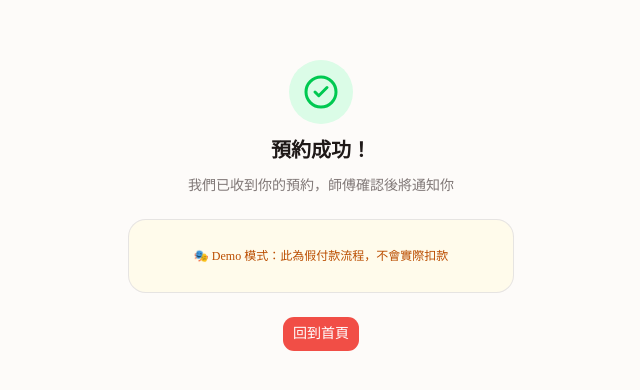
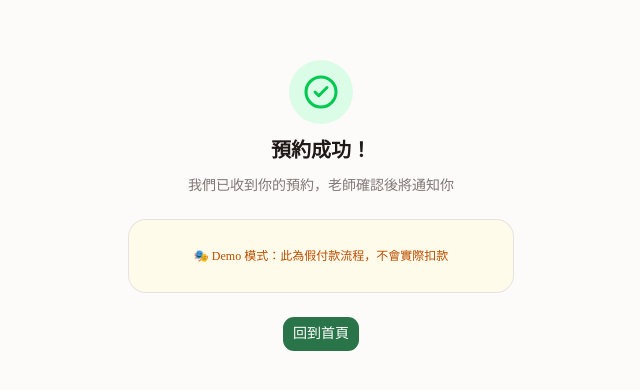
Before and after one commit to prolinkservice/prolink, a Next.js app: page /booking/success in a window 1280 px wide. Shown: the part 194-584 px from the top of the page, without its empty margins (319-959 px from the left). Built offline with nearby package versions, Linux system fonts and the light colour scheme; no server answers.

Commit message:
feat: 全站配色改為抹茶森林綠 (#4A7C59 / #6FAE82)

```diff
--- a/src/app/admin/page.tsx
+++ b/src/app/admin/page.tsx
@@ -102,7 +102,7 @@ export default async function AdminPage() {
                 return (
                   <div key={p.id} className="bg-white rounded-2xl border border-border overflow-hidden">
                     {/* 頂部色條 */}
-                    <div className="h-1 bg-gradient-to-r from-primary to-[#FF8E53]" />
+                    <div className="h-1 bg-gradient-to-r from-primary to-[#6FAE82]" />
 
                     <div className="p-6">
                       {/* 標頭 */}
--- a/src/app/booking/page.tsx
+++ b/src/app/booking/page.tsx
@@ -65,7 +65,7 @@ export default async function BookingPage({
 
   const profileRaw = practitioner.profiles as unknown
   const profile = (Array.isArray(profileRaw) ? profileRaw[0] : profileRaw) as { display_name: string | null; avatar_url: string | null } | null
-  const practitionerName = profile?.display_name ?? '師傅'
+  const practitionerName = profile?.display_name ?? '老師'
   const services = practitioner.services as { id: string; name: string; duration_minutes: number; price: number }[]
   const modes = practitioner.service_mode === 'both' ? ['at_shop', 'on_site'] : [practitioner.service_mode]
   const hasOnSite = practitioner.service_mode === 'on_site' || practitioner.service_mode === 'both'
@@ -89,7 +89,7 @@ export default async function BookingPage({
         <div className="px-4 py-5 flex flex-col gap-5 pb-32 max-w-lg mx-auto">
 
           {/* 預約摘要卡 */}
-          <div className="bg-gradient-to-br from-primary to-[#FF8E53] rounded-2xl p-5 text-white shadow-md">
+          <div className="bg-gradient-to-br from-primary to-[#6FAE82] rounded-2xl p-5 text-white shadow-md">
             <p className="text-white/70 text-xs font-medium uppercase tracking-widest mb-3">預約資訊</p>
             <div className="flex items-center gap-3 mb-4">
               <div className="w-12 h-12 rounded-full bg-white/20 flex items-center justify-center text-xl font-bold shrink-0">
@@ -97,7 +97,7 @@ export default async function BookingPage({
               </div>
               <div>
                 <p className="font-bold text-lg leading-tight">{practitionerName}</p>
-                <p className="text-white/70 text-xs">專業師傅</p>
+                <p className="text-white/70 text-xs">專業老師</p>
               </div>
             </div>
             <div className="bg-white/15 rounded-xl px-4 py-3 flex items-center gap-3">
--- a/src/app/booking/success/page.tsx
+++ b/src/app/booking/success/page.tsx
@@ -60,7 +60,7 @@ export default async function BookingSuccessPage({
           <CheckCircle2 className="w-9 h-9 text-green-500" />
         </div>
         <h1 className="text-xl font-bold">預約成功！</h1>
-        <p className="text-muted-foreground text-sm text-center">我們已收到你的預約，師傅確認後將通知你</p>
+        <p className="text-muted-foreground text-sm text-center">我們已收到你的預約，老師確認後將通知你</p>
       </div>
 
       {/* 預約摘要 */}
@@ -68,8 +68,8 @@ export default async function BookingSuccessPage({
         <Card className="w-full max-w-sm mb-6">
           <CardContent className="p-4 flex flex-col gap-2 text-sm">
             <div className="flex justify-between">
-              <span className="text-muted-foreground">師傅</span>
-              <span className="font-medium">{profile?.display_name ?? '師傅'}</span>
+              <span className="text-muted-foreground">老師</span>
+              <span className="font-medium">{profile?.display_name ?? '老師'}</span>
             </div>
             <div className="flex justify-between">
               <span className="text-muted-foreground">服務</span>
--- a/src/app/globals.css
+++ b/src/app/globals.css
@@ -55,32 +55,32 @@
   --card-foreground: oklch(0.22 0.01 30);
   --popover: oklch(1 0 0);
   --popover-foreground: oklch(0.22 0.01 30);
-  --primary: oklch(0.65 0.2 27);
+  --primary: oklch(0.50 0.10 155);
   --primary-foreground: oklch(1 0 0);
-  --secondary: oklch(0.96 0.01 60);
+  --secondary: oklch(0.96 0.02 155);
   --secondary-foreground: oklch(0.22 0.01 30);
-  --muted: oklch(0.96 0.01 60);
+  --muted: oklch(0.96 0.02 155);
   --muted-foreground: oklch(0.58 0.01 30);
-  --accent: oklch(0.93 0.04 55);
+  --accent: oklch(0.93 0.04 155);
   --accent-foreground: oklch(0.22 0.01 30);
   --destructive: oklch(0.577 0.245 27.325);
   --border: oklch(0.91 0.01 60);
   --input: oklch(0.91 0.01 60);
-  --ring: oklch(0.65 0.2 27);
-  --chart-1: oklch(0.65 0.2 27);
-  --chart-2: oklch(0.72 0.18 45);
+  --ring: oklch(0.50 0.10 155);
+  --chart-1: oklch(0.50 0.10 155);
+  --chart-2: oklch(0.65 0.10 155);
   --chart-3: oklch(0.75 0.15 140);
   --chart-4: oklch(0.82 0.14 85);
   --chart-5: oklch(0.58 0.01 30);
   --radius: 0.75rem;
   --sidebar: oklch(0.98 0.005 60);
   --sidebar-foreground: oklch(0.22 0.01 30);
-  --sidebar-primary: oklch(0.65 0.2 27);
+  --sidebar-primary: oklch(0.50 0.10 155);
   --sidebar-primary-foreground: oklch(1 0 0);
-  --sidebar-accent: oklch(0.93 0.04 55);
+  --sidebar-accent: oklch(0.93 0.04 155);
   --sidebar-accent-foreground: oklch(0.22 0.01 30);
   --sidebar-border: oklch(0.91 0.01 60);
-  --sidebar-ring: oklch(0.65 0.2 27);
+  --sidebar-ring: oklch(0.50 0.10 155);
 }
 
 .dark {
--- a/src/app/my-bookings/page.tsx
+++ b/src/app/my-bookings/page.tsx
@@ -111,7 +111,7 @@ export default function MyBookingsPage() {
           <div className="text-center py-16">
             <p className="text-muted-foreground text-sm mb-4">尚無預約紀錄</p>
             <Button asChild size="sm">
-              <Link href="/">去找師傅</Link>
+              <Link href="/">去找老師</Link>
             </Button>
           </div>
         ) : (
@@ -138,7 +138,7 @@ export default function MyBookingsPage() {
                   <CardContent className="p-4">
                     <div className="flex items-start justify-between mb-2">
                       <div>
-                        <p className="font-semibold text-sm">{prof?.display_name ?? '師傅'}</p>
+                        <p className="font-semibold text-sm">{prof?.display_name ?? '老師'}</p>
                         <p className="text-xs text-muted-foreground">{startStr}{endStr ? ` – ${endStr}` : ''}</p>
                       </div>
                       <Badge variant={STATUS_VARIANT[b.status] ?? 'outline'}>
--- a/src/app/practitioner/dashboard/page.tsx
+++ b/src/app/practitioner/dashboard/page.tsx
@@ -62,7 +62,7 @@ export default async function PractitionerDashboardPage() {
 
       <div className="px-4 py-6 max-w-lg mx-auto">
         <p className="text-muted-foreground text-sm mb-1">歡迎回來</p>
-        <h1 className="text-2xl font-bold text-foreground mb-6">{profile?.display_name ?? '師傅'}</h1>
+        <h1 className="text-2xl font-bold text-foreground mb-6">{profile?.display_name ?? '老師'}</h1>
 
         {/* 統計卡片 */}
         <div className="grid grid-cols-2 gap-3 mb-6">
--- a/src/app/practitioners/[id]/page.tsx
+++ b/src/app/practitioners/[id]/page.tsx
@@ -81,7 +81,7 @@ export default async function PractitionerPage({ params }: { params: Promise<{ i
       </div>
 
       {/* 老師基本資訊 */}
-      <div className="bg-gradient-to-br from-primary to-[#FF8E53] px-4 py-8 text-white">
+      <div className="bg-gradient-to-br from-primary to-[#6FAE82] px-4 py-8 text-white">
         <div className="flex gap-4 items-start">
           <Avatar className="w-24 h-24 border-2 border-white/50">
             <AvatarImage src={avatar} />
```
Also changed, not shown: src/app/page.tsx (+9 -9 lines).
